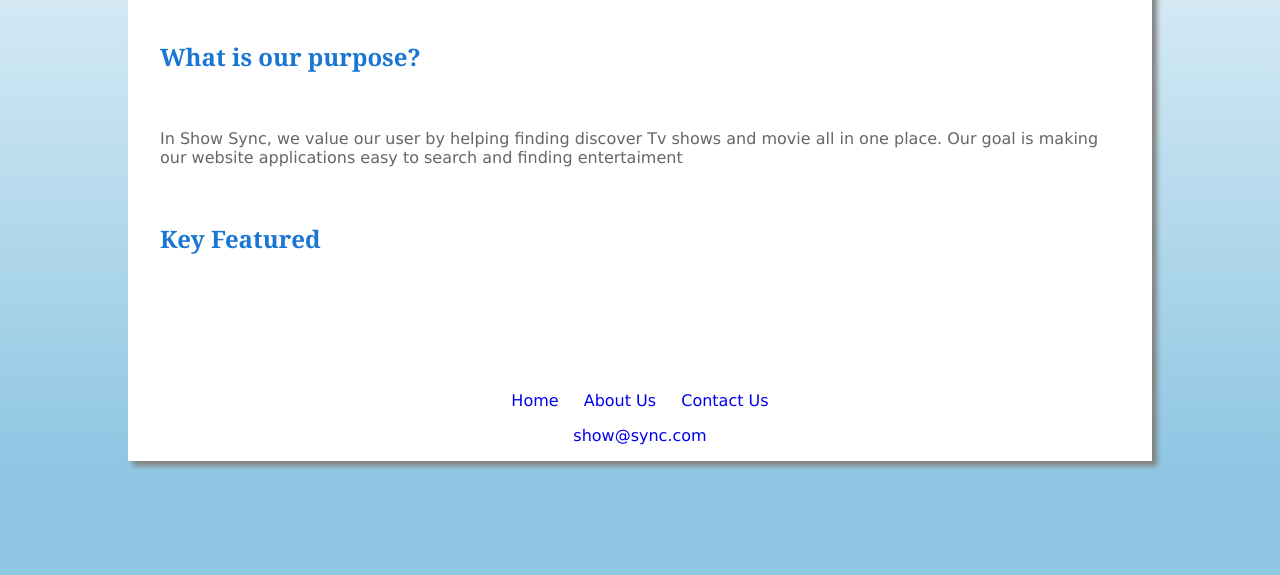
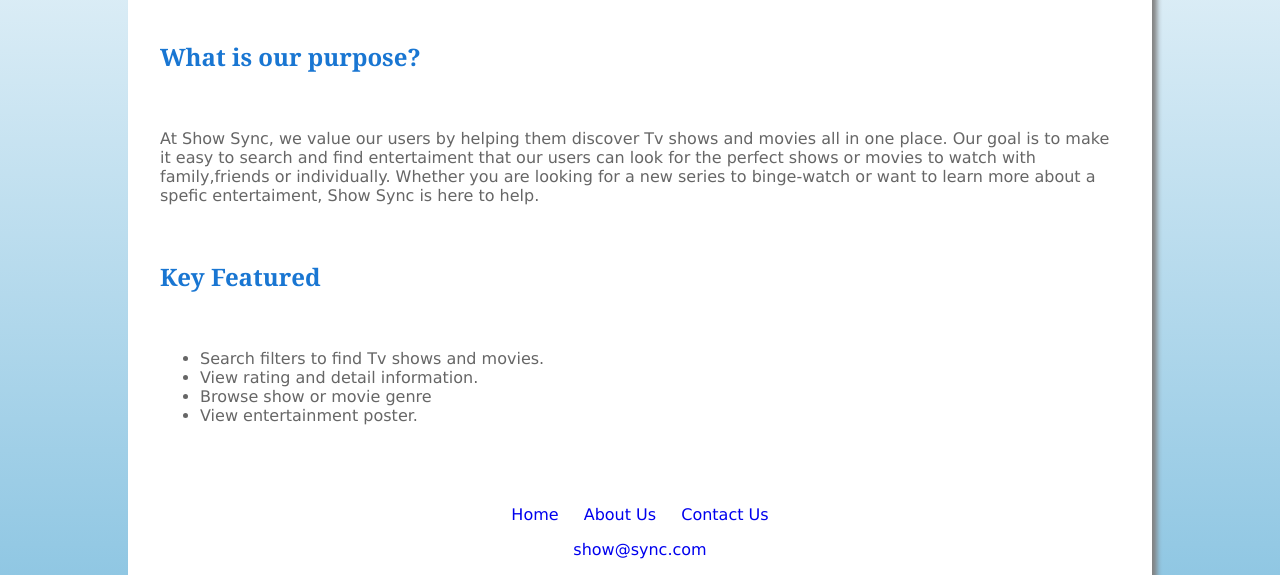
Before and after one commit to maylouis2/cs2100-capstone-app, a plain HTML site: page about.html in a window 1280 px wide. Shown: the part 292-867 px from the top of the page. Before the commit the page ends 800 px from the top, so only its background shows below. Drawn offline with Linux system fonts and the light colour scheme; no server answers.

Commit message:
working on the about page website.

```diff
--- a/about.html
+++ b/about.html
@@ -19,11 +19,18 @@
 <main>
     <h1>Welcome to show Sync</h1>
         <h2>What is our purpose?</h2>
-            <p>In Show Sync, we value our user by helping finding discover Tv shows and movie all in one place. Our goal is making our website applications easy to search
-                and finding entertaiment
+            <p>At Show Sync, we value our users by helping them discover Tv shows and movies all in one place.
+                Our goal is to make it easy to search
+                and find entertaiment that our users can look for the perfect shows or movies to watch with family,friends or individually. Whether you are looking for a new
+                series to binge-watch or want to learn more about a spefic entertaiment, Show Sync is here to help.
             </p>
      <h2>Key Featured</h2>
-            <p></p>
+            <ul>
+                <li>Search filters to find Tv shows and movies.</li>
+                <li>View rating and detail information.</li>
+                <li>Browse show or movie genre</li>
+                <li>View entertainment poster.</li>
+            </ul>
 </main>
 <footer>
     <ul>
```
